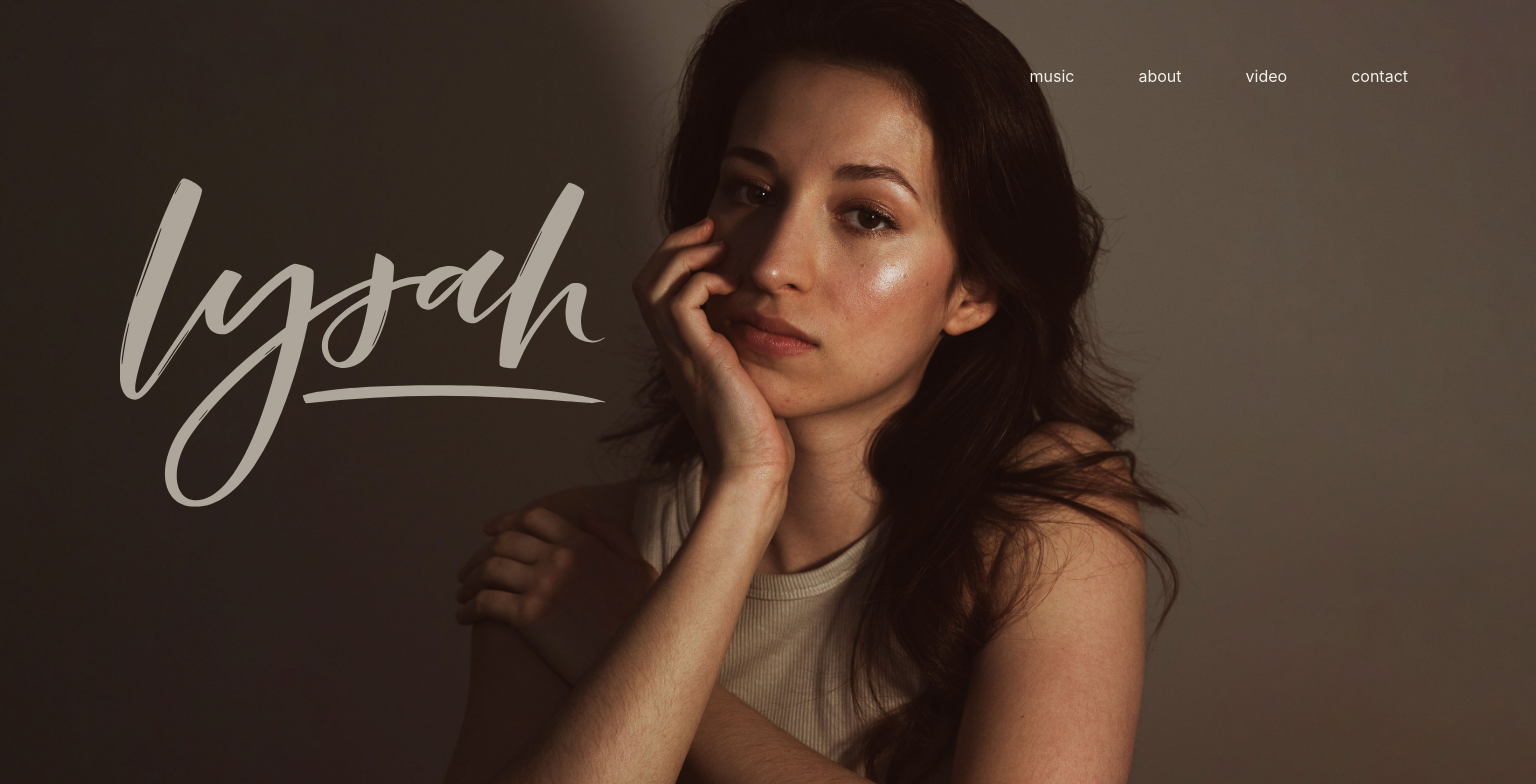
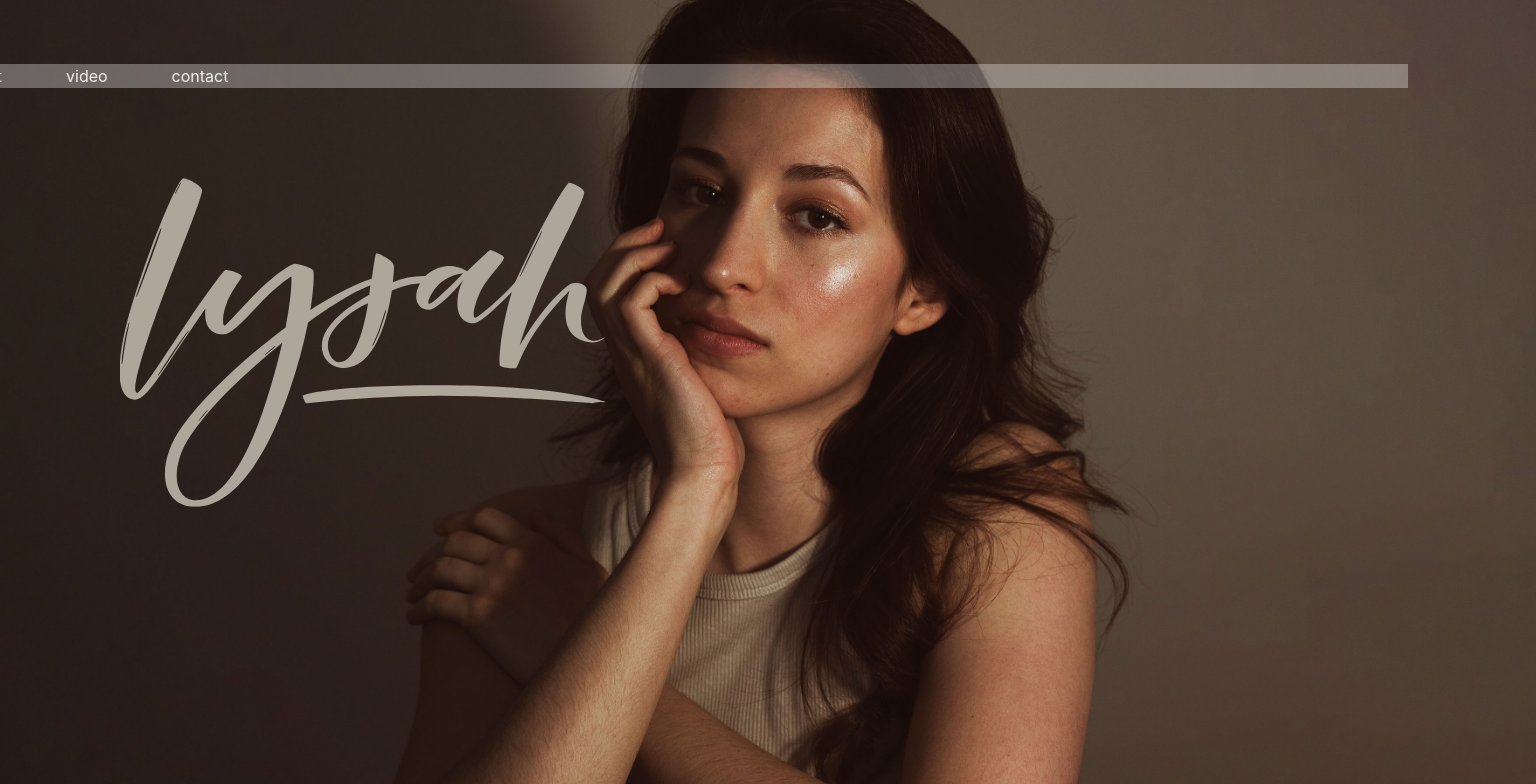
Before and after one commit to noiceonedesign/iamlysah--website, a Vue app: page / in a window 1536 px wide. Shown: the top 784 px of the page. Built offline with nearby package versions, Linux system fonts and the light colour scheme.

Commit message:
Home View Desktop View

```diff
--- a/src/App.vue
+++ b/src/App.vue
@@ -6,7 +6,7 @@
 
 </template>
 <script setup>
-import {RouterView} from "vue-router";
+import { RouterView } from "vue-router";
 import Navbar from "./components/Navbar.vue";
 </script>
 
--- a/src/components/Navbar.vue
+++ b/src/components/Navbar.vue
@@ -1,14 +1,36 @@
 <template>
+  <div class="burger-menu">
+    <img src="../assets/Burger_Menu-closed.svg" alt="">
+  </div>
   <div class="navbar-container">
-    <router-link to="/">music</router-link>
-    <router-link to="/about">about</router-link>
-    <router-link to="/">video</router-link>
-    <router-link to="/about">contact</router-link>
+    <router-link active-class="active" to="/music">music</router-link>
+    <router-link active-class="active" to="/about">about</router-link>
+    <router-link active-class="active" to="/video">video</router-link>
+    <router-link active-class="active" to="/contact">contact</router-link>
   </div>
 </template>
 
 <style scoped>
+.active {
+  text-decoration: underline;
+}
+.navbar-container {
+  display: flex;
+  flex-direction: column;
+  background: var(--background-color-light);
+  position: absolute;
+  z-index: 10;
+  left: -150px;
+}
+.burger-menu {
+  position: absolute;
+  display: flex;
+  z-index: 10;
+}
 @media(min-width: 1200px){
+  .burger-menu {
+    display: none;
+  }
   a {
     text-decoration: none;
     color: #F3F0EB;
@@ -18,7 +40,7 @@
     text-decoration: underline;
   }
   .navbar-container {
-    display: flex;
+    flex-direction: row;
     gap: 64px;
     position: fixed;
     right: 128px;
--- a/src/router/index.js
+++ b/src/router/index.js
@@ -1,6 +1,9 @@
 import {createRouter, createWebHistory} from "vue-router"
 import Home from "../views/Home.vue"
 import About from "../views/About.vue"
+import Music from "../views/Music.vue";
+import Contact from "../views/Contact.vue";
+import Video from "../views/Video.vue";
 
 const router = createRouter({
     history: createWebHistory(import.meta.env.BASE_URL),
@@ -14,6 +17,21 @@ const router = createRouter({
             path: "/about",
             name: "about",
             component: About
+        },
+        {
+            path:"/music",
+            name:"music",
+            component: Music
+        },
+        {
+            path:"/contact",
+            name:"contact",
+            component: Contact
+        },
+        {
+            path:"/video",
+            name:"video",
+            component: Video
         }
     ]
 })
--- a/src/style.css
+++ b/src/style.css
@@ -3,6 +3,13 @@
   line-height: 1.5;
   font-weight: 400;
 
+  --main-font-color-light: #F3F0EB;
+  --main-font-color-dark: #2A2828;
+
+  --background-color-light: #FFFFFF50;
+
+  --cta-color: #637AA7;
+  --dark-brown: #59433E;
 }
 body {
   margin: 0;
--- /dev/null
+++ b/src/views/Contact.vue
@@ -0,0 +1,3 @@
+<template>
+  Contact
+</template>
--- a/src/views/Home.vue
+++ b/src/views/Home.vue
@@ -17,13 +17,38 @@
 }
 .background-container > img:nth-child(1) {
   position: absolute;
-  width: 1700px;
+  width: 1200px;
+  margin-right: 100px;
 }
 .background-container > img:nth-child(2) {
   position: absolute;
-  width: 486px;
-  left: 120px;
-  top: 178px;
+  width: 180px;
+  right: 60px;
+  bottom: 32px;
 }
 
+
+@media (min-width: 1400px) {
+  .background-container {
+    position: relative;
+    width: 100%;
+    height: 100vh;
+    overflow: hidden;
+    display: flex;
+    align-items: center;
+    justify-content: center;
+  }
+  .background-container > img:nth-child(1) {
+    position: absolute;
+    width: 1700px;
+  }
+  .background-container > img:nth-child(2) {
+    position: absolute;
+    width: 486px;
+    left: 120px;
+    top: 178px;
+  }
+}
+
+
 </style>
--- /dev/null
+++ b/src/views/Music.vue
@@ -0,0 +1,3 @@
+<template>
+  Music
+</template>
--- /dev/null
+++ b/src/views/Video.vue
@@ -0,0 +1,3 @@
+<template>
+  Video
+</template>
```
Also changed, not shown: src/assets/Burger_Menu-closed.svg (added), src/assets/Burger_Menu-open.svg (added).
